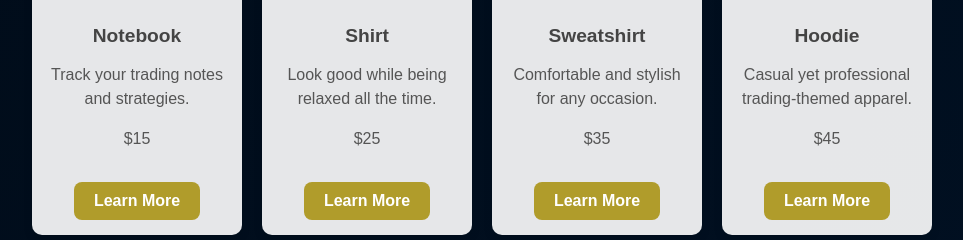
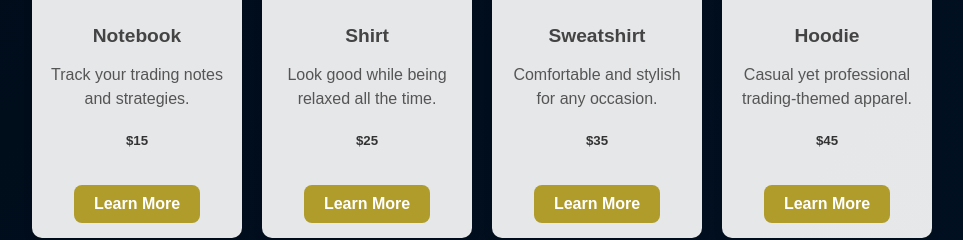
Before and after one commit to brendenozie/CRYPTOLORDS, a React (Create React App) app: page / in a window 1280 px wide. Shown: the part 5140-5380 px from the top of the page, without its empty margins (158-1121 px from the left). Built offline with nearby package versions, Linux system fonts and the light colour scheme.

Commit message:
enhance Merchandise component: change price display from paragraph to heading

```diff
--- a/src/components/Merchandise.jsx
+++ b/src/components/Merchandise.jsx
@@ -30,7 +30,7 @@ const Merchandise = () => {
             <div className="merchandise-content">
               <h3>{item.name}</h3>
               <p>{item.description}</p>
-              <p>{item.price}</p>
+              <h5>{item.price}</h5>
               <AnchorLink href={"#packages"} >Learn More</AnchorLink>
             </div>
           </div>
```
